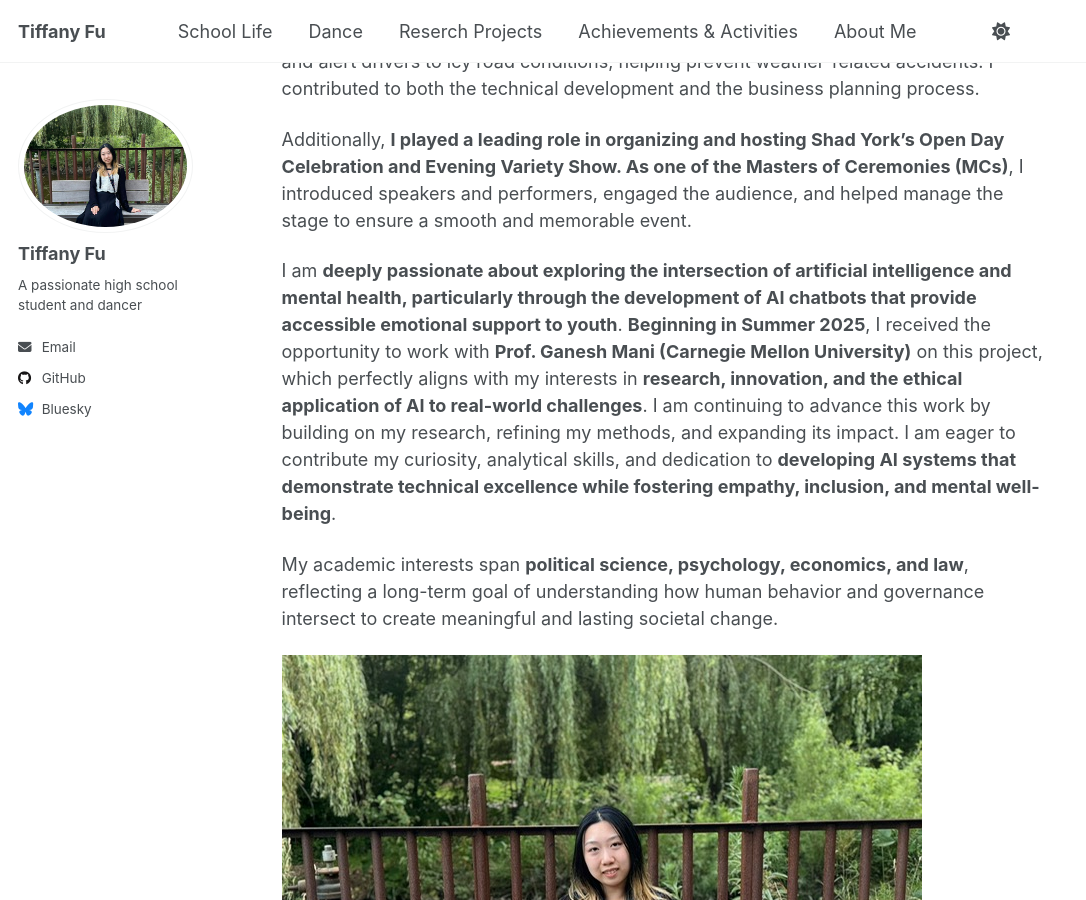
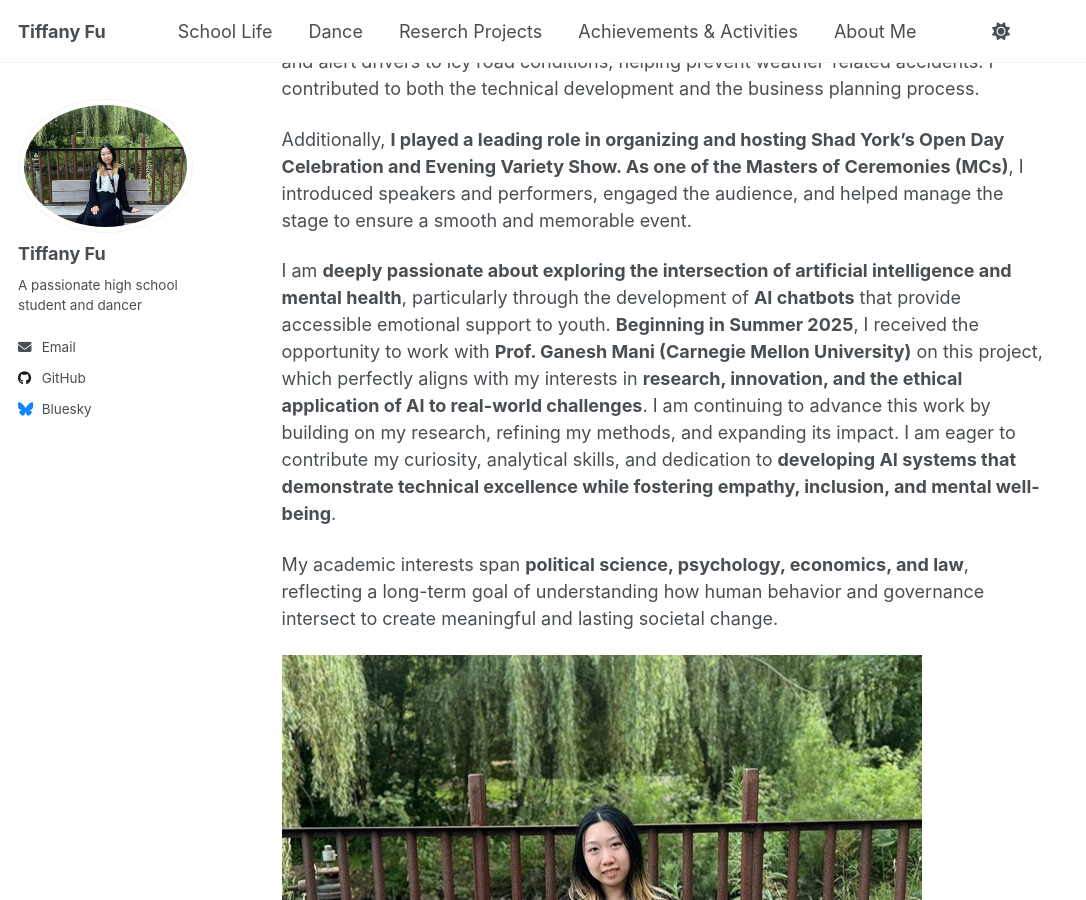
Before and after one commit to TiffanyJTFu/TiffanyFu, a Jekyll site: the page built from _pages/about.md, in a window 1280 px wide and 900 px high, scrolled down 5358 px. Shown: the whole window, without its empty margins (0-1086 px from the left). Built offline with Jekyll 4.4.1, drawn with Linux system fonts in a browser that asks for light colours; a script that is not in the unit is left out.

Commit message:
Refactor about.md for clarity and conciseness

```diff
--- a/_pages/about.md
+++ b/_pages/about.md
@@ -69,7 +69,7 @@ My curiosity and drive for academic growth have led me to pursue research opport
 
 Additionally, **I played a leading role in organizing and hosting Shad York’s Open Day Celebration and Evening Variety Show. As one of the Masters of Ceremonies (MCs)**, I introduced speakers and performers, engaged the audience, and helped manage the stage to ensure a smooth and memorable event.
 
-I am **deeply passionate about exploring the intersection of artificial intelligence and mental health, particularly through the development of AI chatbots that provide accessible emotional support to youth**. **Beginning in Summer 2025**, I received the opportunity to work with **Prof. Ganesh Mani (Carnegie Mellon University)** on this project, which perfectly aligns with my interests in **research, innovation, and the ethical application of AI to real-world challenges**. I am continuing to advance this work by building on my research, refining my methods, and expanding its impact. I am eager to contribute my curiosity, analytical skills, and dedication to **developing AI systems that demonstrate technical excellence while fostering empathy, inclusion, and mental well-being**.
+I am **deeply passionate about exploring the intersection of artificial intelligence and mental health**, particularly through the development of **AI chatbots** that provide accessible emotional support to youth. **Beginning in Summer 2025**, I received the opportunity to work with **Prof. Ganesh Mani (Carnegie Mellon University)** on this project, which perfectly aligns with my interests in **research, innovation, and the ethical application of AI to real-world challenges**. I am continuing to advance this work by building on my research, refining my methods, and expanding its impact. I am eager to contribute my curiosity, analytical skills, and dedication to **developing AI systems that demonstrate technical excellence while fostering empathy, inclusion, and mental well-being**.
 
 My academic interests span **political science, psychology, economics, and law**, reflecting a long-term goal of understanding how human behavior and governance intersect to create meaningful and lasting societal change.
 
```
